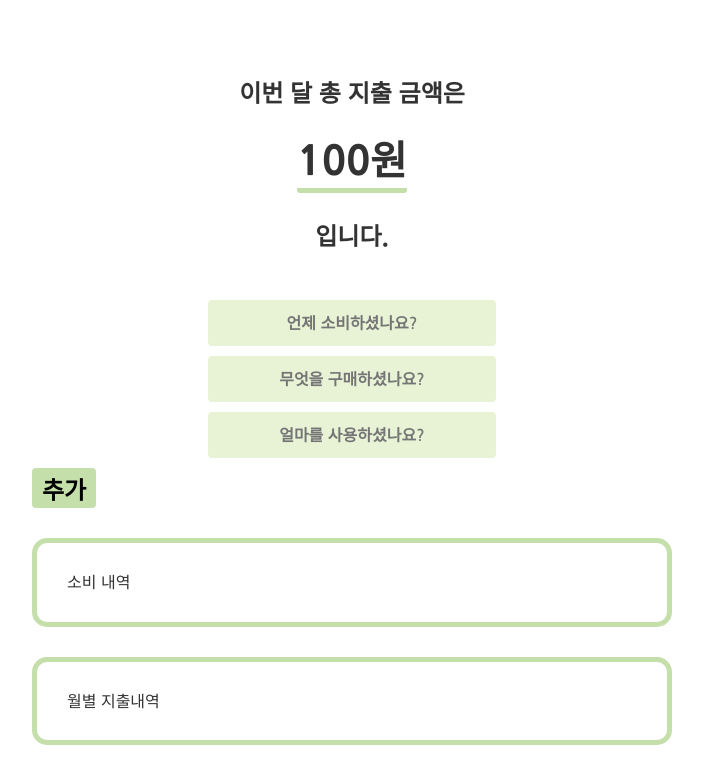
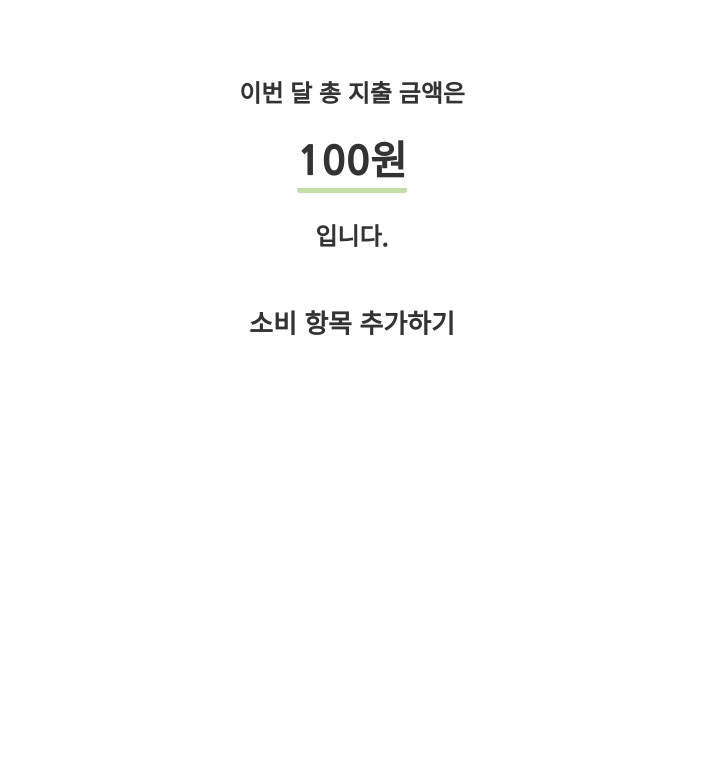
Before and after one commit to KimByeongHwa/WalletTracker, a React (Create React App) app: page / in a window 1280 px wide. Shown: the top 784 px of the page, without its empty margins (288-991 px from the left). Built offline with nearby package versions, Linux system fonts and the light colour scheme.

Commit message:
Toggle 구조 미완성

```diff
--- a/src/App.jsx
+++ b/src/App.jsx
@@ -14,8 +14,8 @@ function App() {
       <GlobalStyle />
       <TotalSpending />
       <SpendingListAdder />
-      <SpendingDetails />
-      <MonthlySpending />
+      {/* <SpendingDetails /> */}
+      {/* <MonthlySpending /> */}
     </RecoilRoot>
   );
 }
--- a/src/components/Button.jsx
+++ b/src/components/Button.jsx
@@ -1,9 +1,9 @@
 import React from "react";
 import styled, { css } from "styled-components";
 
-function Button({ children, size, color }) {
+function Button({ children, size, color, padding, margin }) {
   return (
-    <StyledButton size={size} color={color}>
+    <StyledButton size={size} color={color} padding={padding} margin={margin}>
       {children}
     </StyledButton>
   );
@@ -31,7 +31,8 @@ const StyledButton = styled.button`
   font-family: "Nanum Gothic", "malgun gothic", AppleGothic, dotum, sans-serif;
   font-weight: 600;
   background: ${(props) => props.color};
-  /* padding: ${(props) => props.padding}; */
+  padding: ${(props) => props.padding};
+  margin: ${(props) => props.margin};
   transition: all 0.5s;
 
   ${ButtonSize}
--- a/src/components/SpendingListAdder.jsx
+++ b/src/components/SpendingListAdder.jsx
@@ -1,12 +1,19 @@
 import React, { useState } from "react";
 import { useRecoilState, useSetRecoilState } from "recoil";
-import styled from "styled-components";
+import styled, { css } from "styled-components";
 import { spendingListState } from "../recoil/spendingListState";
 import Button from "./Button";
 
 function SpendingListAdder() {
+  const [isOpened, setIsOpend] = useState(true);
   const [inputSpending, SetInputSpending] = useState("");
   const setSpendingList = useSetRecoilState(spendingListState);
+
+  function InputToggle(e) {
+    setIsOpend((prev) => !prev);
+
+    const form = document.getElementById("inputForm");
+  }
 
   function onChangeInput(e) {
     const input = e.target.value;
@@ -19,37 +26,84 @@ function SpendingListAdder() {
 
   return (
     <Wrapper>
-      {/* <InputWrapper> */}
-      <Input onChange={onChangeInput} placeholder="언제 소비하셨나요?"></Input>
-      <Input
-        onChange={onChangeInput}
-        placeholder="무엇을 구매하셨나요?"
-      ></Input>
-      <Input
-        onChange={onChangeInput}
-        placeholder="얼마를 사용하셨나요?"
-      ></Input>
-      {/* </InputWrapper> */}
-      <AddButton size="large" color="#c4dfaa" onClick={addSpendingList}>
-        추가
-      </AddButton>
+      {/* <Toggle onClick={InputToggle}>{isOpened && "소비 항목 추가하기"}</Toggle> */}
+      <Toggle onClick={InputToggle}>
+        {isOpened ? (
+          "소비 항목 추가하기"
+        ) : (
+          <Form id="inputForm">
+            <Li>
+              <InputTitle>소비 날짜</InputTitle>
+              <Input placeholder="YYYY/MM/DD"></Input>
+            </Li>
+            <Li>
+              <InputTitle>소비 항목</InputTitle>
+              <Input placeholder="Description"></Input>
+            </Li>
+            <Li>
+              <InputTitle>소비 금액</InputTitle>
+              <Input placeholder="Amount"></Input>
+            </Li>
+            <Buttons>
+              <Button size={"large"} margin={"0 5rem 0 0"}>
+                추가
+              </Button>
+              <Button size={"large"}>취소</Button>
+            </Buttons>
+          </Form>
+        )}
+      </Toggle>
     </Wrapper>
   );
 }
 
 export default SpendingListAdder;
 
-const Wrapper = styled.div``;
+const Wrapper = styled.div`
+  text-align: center;
+`;
+
+const Toggle = styled.div`
+  display: inline-block;
+  cursor: pointer;
+  margin-top: 30px;
+  font-size: 26px;
+  font-weight: 600;
+
+  :hover {
+    color: #c4dfaa;
+    border-bottom: 5px solid #c4dfaa;
+    border-radius: 3px;
+    padding-bottom: 4px;
+    transform: scale(1.2) perspective(1px);
+    transition: all 0.5s;
+  }
+`;
+const Form = styled.div`
+  display: block;
+  margin-left: 4rem;
+`;
+
+const Li = styled.div`
+  display: flex;
+  justify-content: center;
+  align-items: center;
+  font-weight: 600;
+`;
+
+const InputTitle = styled.span`
+  margin-right: 30px;
+`;
 
 const Input = styled.input`
   display: block;
   border: none;
   outline: none;
-  width: 20vw;
+  width: 15vw;
   height: 2.5rem;
   border-radius: 4px;
   padding: 3px 16px;
-  margin: 0 auto 10px;
+  margin: 5px 0 5px 10px;
   background-color: #e8f3d6;
   font-size: 16px;
   font-family: "Nanum Gothic", "malgun gothic", AppleGothic, dotum, sans-serif;
@@ -57,6 +111,9 @@ const Input = styled.input`
   text-align: center;
 `;
 
-const AddButton = styled(Button)`
-  color: red;
+const Buttons = styled.div`
+  display: flex;
+  justify-content: center;
+  align-items: center;
+  margin-top: 1.5rem;
 `;
--- a/src/components/TotalSpending.jsx
+++ b/src/components/TotalSpending.jsx
@@ -17,7 +17,7 @@ export default TotalSpending;
 
 const Wrapper = styled.div`
   margin-top: 80px;
-  margin-bottom: 50px;
+  margin-bottom: 30px;
 `;
 
 const SpendingTitle = styled.h1`
```
